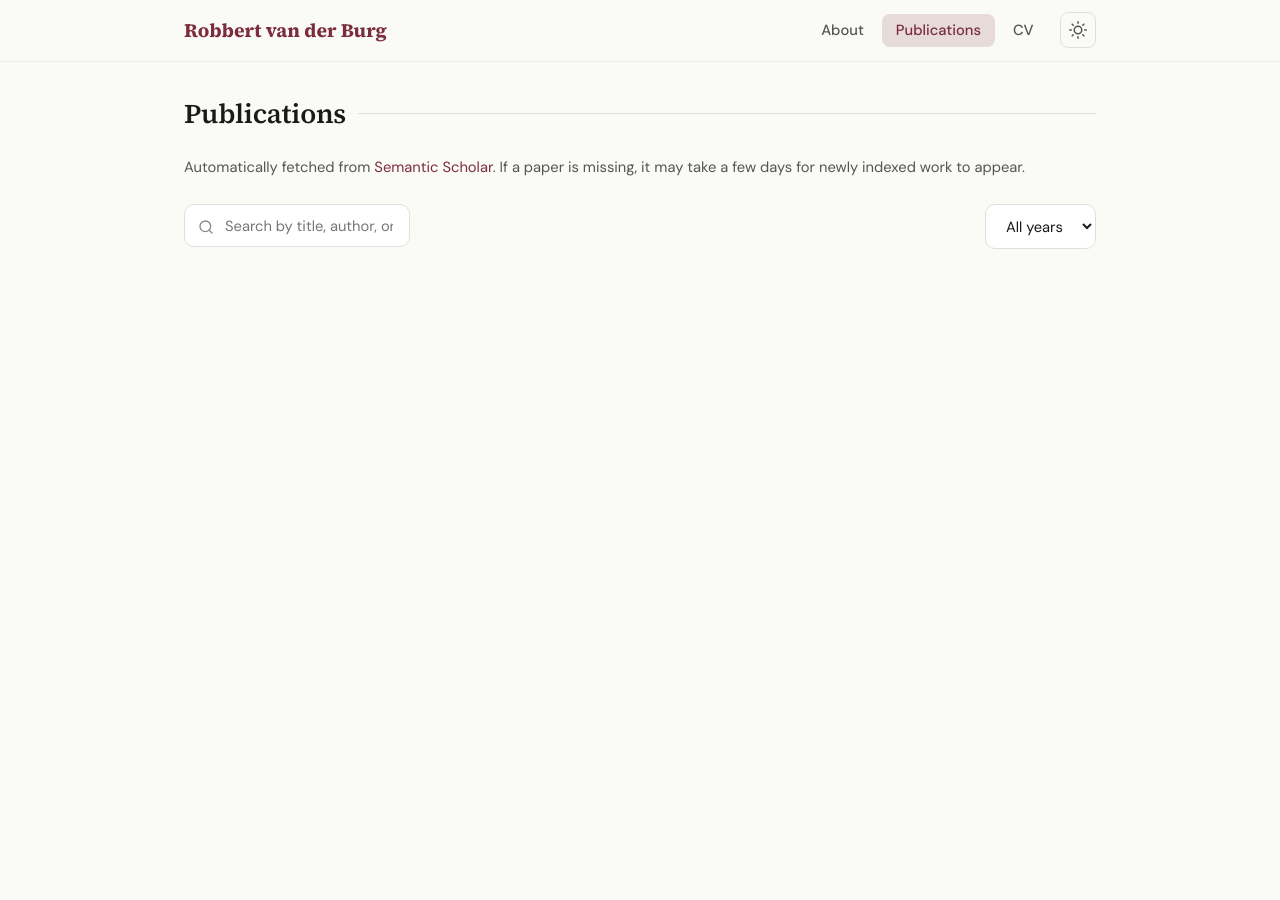
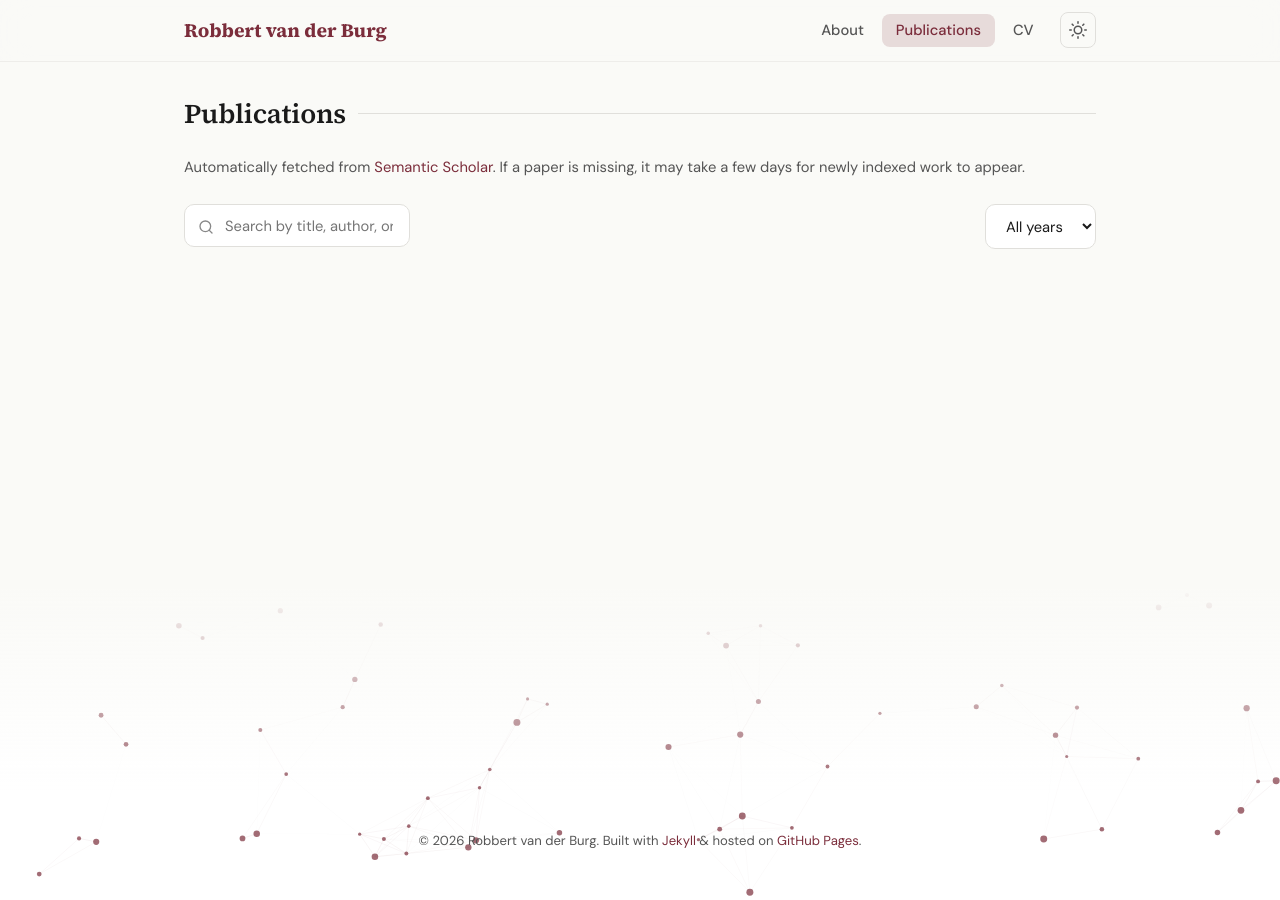
Before and after one commit to robbertvanderburg/robbertvanderburg.github.io, a Jekyll site: the page built from publications.html, in a window 1280 px wide. Built offline with Jekyll 4.4.1, drawn with Linux system fonts in a browser that asks for light colours.

Commit message:
Adjust min-height for body and remove from page-content

```diff
--- a/assets/css/style.scss
+++ b/assets/css/style.scss
@@ -75,6 +75,7 @@ html {
 body {
   font-family: 'DM Sans', sans-serif;
   background: transparent;
+  min-height: 100vh;
   color: var(--text-primary);
   line-height: 1.7;
   font-size: 16px;
@@ -113,7 +114,6 @@ a:hover { color: var(--wine-light); }
 .page-content {
   padding-top: 6rem;
   padding-bottom: 35vh;
-  min-height: 100vh;
   position: relative;
   z-index: 1;
   background: var(--bg-primary);
```
